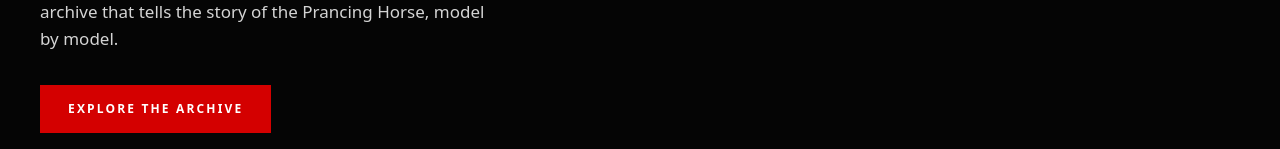
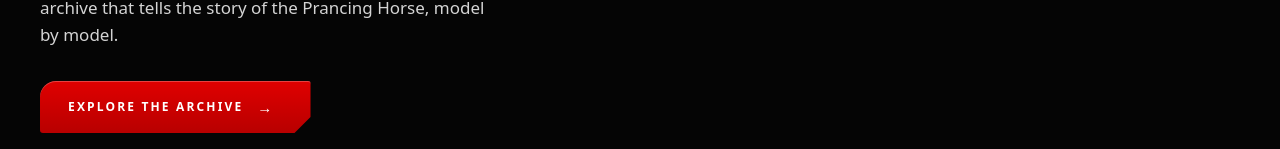
Before and after one commit to matteolepera/ferrary-web, a React (Vite) app: page / in a window 1280 px wide. Shown: the part 651-800 px from the top of the page. Built offline with nearby package versions, Linux system fonts and the light colour scheme; no server answers.

Commit message:
feat: pulsanti con la forma della Y nella home e nei filtri, in buttonClass

```diff
--- a/src/components/archive/FiltersSheet.tsx
+++ b/src/components/archive/FiltersSheet.tsx
@@ -1,6 +1,7 @@
 import { X } from 'lucide-react'
 import { useEffect, useRef, type ReactNode } from 'react'
 import { Trans, useTranslation } from 'react-i18next'
+import { Button } from '@/components/ui/Button'
 
 type FiltersSheetProps = {
   /** Quanti risultati danno i filtri scelti, per il pulsante in fondo */
@@ -113,17 +114,7 @@ export function FiltersSheet({
           )}
 
           {/* Il pulsante rosso, con la forma della Y e il numero in Sora */}
-          <button
-            type="button"
-            onClick={onClose}
-            className={[
-              'flex h-13 items-center rounded-[3px] rounded-tl-[16px] pr-9 pl-7 text-xs font-semibold tracking-[0.18em] text-white uppercase',
-              '[clip-path:polygon(0_0,100%_0,100%_calc(100%-16px),calc(100%-16px)_100%,0_100%)]',
-              'bg-linear-to-b from-[#E00000] to-[#B80000] shadow-[inset_0_1px_0_rgba(255,255,255,0.25)] hover:from-[#F01010] hover:to-[#C80000]',
-              // Il contorno del focus disegnato dentro: il ritaglio taglierebbe quello di fuori
-              'focus-visible:outline-2 focus-visible:-outline-offset-4 focus-visible:outline-white',
-            ].join(' ')}
-          >
+          <Button variant="cta" onClick={onClose}>
             {count === undefined ? (
               t('archive.filters.title')
             ) : (
@@ -137,7 +128,7 @@ export function FiltersSheet({
                 }}
               />
             )}
-          </button>
+          </Button>
         </div>
       </div>
     </>
--- a/src/components/home/HomeHero.tsx
+++ b/src/components/home/HomeHero.tsx
@@ -1,6 +1,7 @@
 import { useTranslation } from 'react-i18next'
 import { Link } from 'react-router'
 import { buttonClass } from '@/components/ui/buttonClass'
+import { ButtonArrow } from '@/components/ui/ButtonArrow'
 
 /**
  * L'apertura della home: la Ferrari in copertina, il titolo e l'ingresso all'archivio.
@@ -48,11 +49,9 @@ export function HomeHero() {
           </p>
 
           <div className="mt-6 flex flex-col md:mt-8 md:flex-row md:items-center md:gap-6">
-            <Link
-              to="/modelli"
-              className={buttonClass('primary', 'w-full md:w-auto')}
-            >
+            <Link to="/modelli" className={buttonClass('cta')}>
               {t('home.hero.cta')}
+              <ButtonArrow />
             </Link>
           </div>
         </div>
--- a/src/components/home/HomeInvite.tsx
+++ b/src/components/home/HomeInvite.tsx
@@ -1,6 +1,7 @@
 import { useTranslation } from 'react-i18next'
 import { Link } from 'react-router'
 import { buttonClass } from '@/components/ui/buttonClass'
+import { ButtonArrow } from '@/components/ui/ButtonArrow'
 
 /**
  * La chiusura della home: un invito diretto all'archivio.
@@ -20,11 +21,12 @@ export function HomeInvite() {
         <Link
           to="/modelli"
           className={buttonClass(
-            'primary',
+            'cta',
             'mt-7 w-full md:mt-8 md:w-auto lg:mt-10',
           )}
         >
           {t('home.invite.cta')}
+          <ButtonArrow />
         </Link>
       </div>
     </section>
--- /dev/null
+++ b/src/components/ui/ButtonArrow.tsx
@@ -0,0 +1,15 @@
+/**
+ * La freccia in fondo ai pulsanti con la forma della Y: avanza al passaggio del mouse.
+ * Il colore lo decide la variante del pulsante, attraverso data-arrow.
+ */
+export function ButtonArrow() {
+  return (
+    <span
+      aria-hidden="true"
+      data-arrow
+      className="text-[0.9375rem] transition-transform duration-300 group-hover/cta:translate-x-1"
+    >
+      →
+    </span>
+  )
+}
--- a/src/components/ui/buttonClass.ts
+++ b/src/components/ui/buttonClass.ts
@@ -1,10 +1,36 @@
-export type ButtonVariant = 'primary' | 'secondary' | 'ghost'
+export type ButtonVariant =
+  'primary' | 'secondary' | 'ghost' | 'cta' | 'ctaGhost'
+
+/** Le classi di tutti i pulsanti: il testo, il focus, lo stato disattivato */
+const common = [
+  'inline-flex items-center justify-center',
+  'text-xs font-semibold tracking-[0.18em] uppercase',
+  'focus-visible:outline-2',
+  'disabled:pointer-events-none disabled:opacity-40',
+].join(' ')
+
+/** I pulsanti classici, squadrati: quelli dell'area admin e dei moduli */
+const classic =
+  'gap-2 px-7 py-4 transition-colors focus-visible:outline-offset-2 focus-visible:outline-rosso-acceso'
+
+/**
+ * I pulsanti con la forma della Y, per il sito pubblico: l'angolo grande in alto a sinistra,
+ * il taglio in basso a destra, e il contorno del focus dentro, perché fuori lo taglierebbe il ritaglio
+ */
+const yShape = [
+  'group/cta h-13 gap-3.5 rounded-[3px] rounded-tl-[16px] pr-9 pl-7 text-white transition duration-300',
+  '[clip-path:polygon(0_0,100%_0,100%_calc(100%-16px),calc(100%-16px)_100%,0_100%)]',
+  'focus-visible:-outline-offset-4',
+].join(' ')
 
 const variants: Record<ButtonVariant, string> = {
-  primary: 'bg-rosso text-white hover:bg-rosso-scuro',
-  secondary:
-    'border border-white/40 text-white hover:bg-white hover:text-notte',
-  ghost: 'text-white underline-offset-4 hover:underline',
+  primary: `${classic} bg-rosso text-white hover:bg-rosso-scuro`,
+  secondary: `${classic} border border-white/40 text-white hover:bg-white hover:text-notte`,
+  ghost: `${classic} text-white underline-offset-4 hover:underline`,
+  // Rosso, con la luce in alto: l'azione principale delle pagine pubbliche
+  cta: `${yShape} bg-linear-to-b from-[#E00000] to-[#B80000] shadow-[inset_0_1px_0_rgba(255,255,255,0.25)] hover:from-[#F01010] hover:to-[#C80000] focus-visible:outline-white`,
+  // Scuro e sfocato, con il bordo sottile: accanto al rosso, o sopra una foto. La freccia è rossa
+  ctaGhost: `${yShape} bg-neutral-900/75 shadow-[inset_0_0_0_1px_rgba(255,255,255,0.18)] backdrop-blur-md hover:shadow-[inset_0_0_0_1px_rgba(255,255,255,0.4)] focus-visible:outline-rosso-acceso [&_[data-arrow]]:text-rosso-acceso`,
 }
 
 /**
@@ -14,12 +40,5 @@ export function buttonClass(
   variant: ButtonVariant = 'primary',
   className = '',
 ) {
-  return [
-    'inline-flex items-center justify-center gap-2 px-7 py-4',
-    'text-xs font-semibold tracking-[0.18em] uppercase transition-colors',
-    'focus-visible:outline-2 focus-visible:outline-offset-2 focus-visible:outline-rosso-acceso',
-    'disabled:pointer-events-none disabled:opacity-40',
-    variants[variant],
-    className,
-  ].join(' ')
+  return [common, variants[variant], className].join(' ')
 }
```
